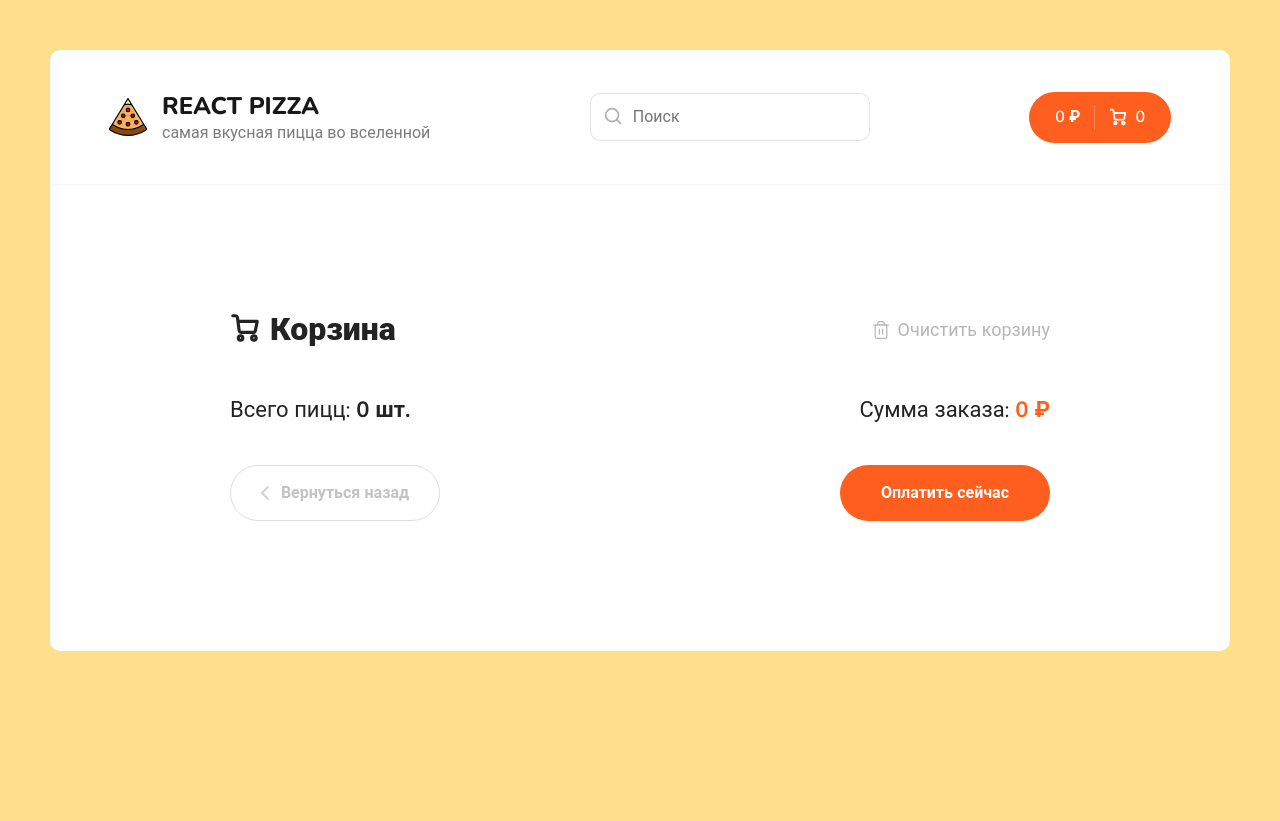
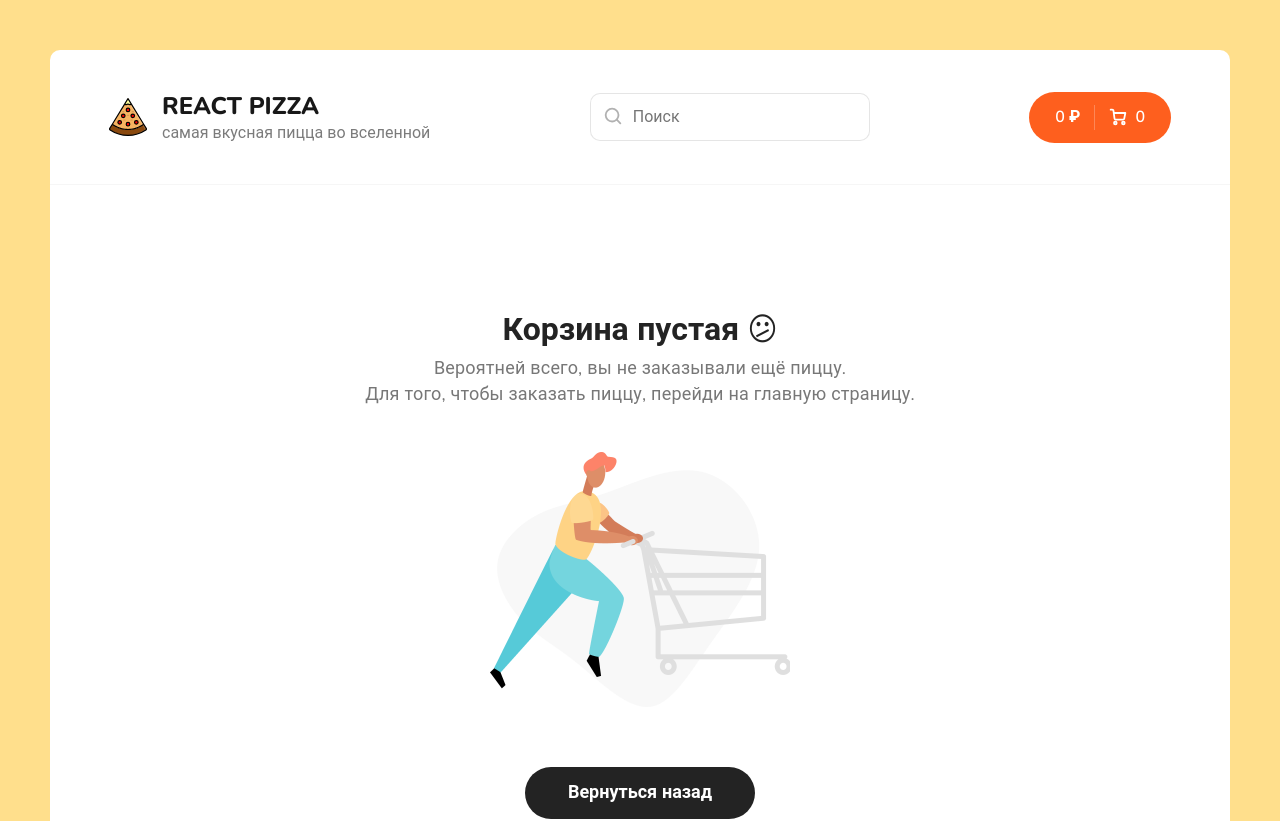
Before and after one commit to TailssTF/react-pizza-vite, a React (Vite) app: page /cart in a window 1280 px wide. Shown: the top 821 px of the page. Before the commit the page ends 800 px from the top, so only its background shows below. Built offline with nearby package versions, Linux system fonts and the light colour scheme.

Commit message:
feat(Cart): добавил пустую корзину

```diff
--- /dev/null
+++ b/src/components/CartEmpty.tsx
@@ -0,0 +1,23 @@
+import { Link } from "react-router-dom";
+import cartEmptyImg from "../assets/img/empty-cart.png";
+
+const CartEmpty = () => {
+  return (
+    <div className="container container--cart">
+      <div className="cart cart--empty">
+        <h2>Корзина пустая 😕</h2>
+        <p>
+          Вероятней всего, вы не заказывали ещё пиццу.
+          <br />
+          Для того, чтобы заказать пиццу, перейди на главную страницу.
+        </p>
+        <img src={cartEmptyImg} alt="Empty cart" />
+        <Link to="/" className="button button--black">
+          <span>Вернуться назад</span>
+        </Link>
+      </div>
+    </div>
+  );
+};
+
+export default CartEmpty;
--- a/src/pages/Cart.tsx
+++ b/src/pages/Cart.tsx
@@ -2,11 +2,16 @@
 import { observer } from "mobx-react-lite";
 import PizzaInCart from "../components/PizzaInCart";
 import { useStores } from "../Store-context";
+import CartEmpty from "../components/CartEmpty";
 
 const Cart = observer(() => {
   const {
     CartStore: { items, totalItems, totalPrice, clearCart },
   } = useStores();
+
+  if (!totalItems) {
+    return <CartEmpty />;
+  }
   return (
     <div className="container container--cart">
       <div className="cart">
```
